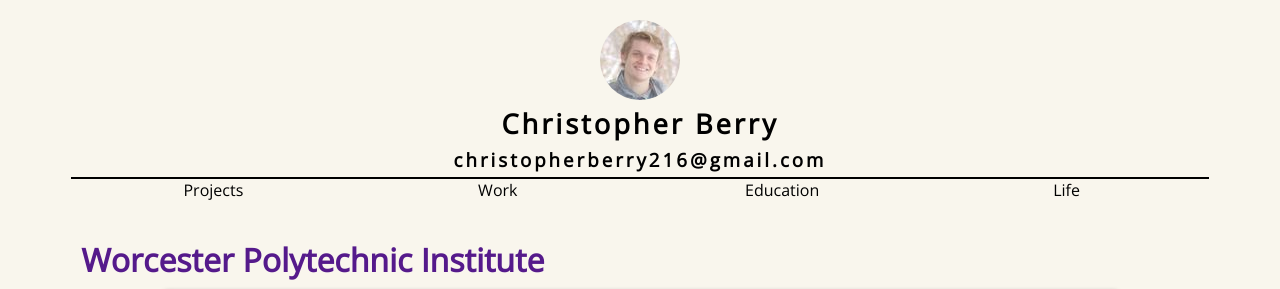
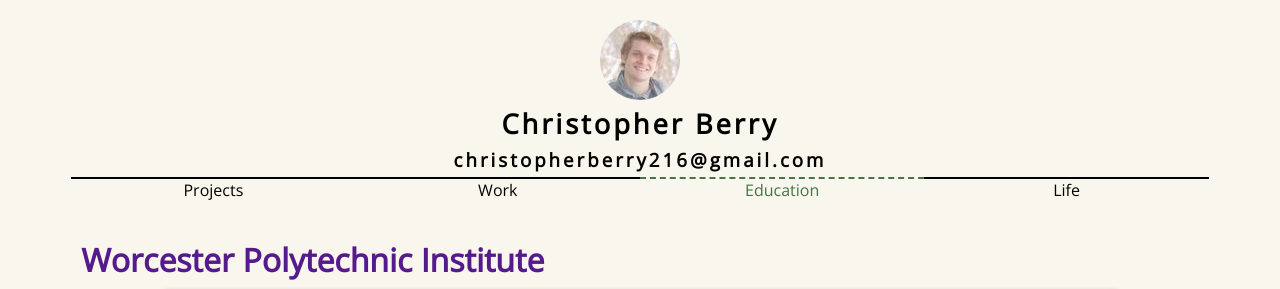
Before and after one commit to cberry216/resume-site, a Django app: page /education/ in a window 1280 px wide. Shown: the top 289 px of the page. Run offline with Django 3.2, Linux system fonts and the light colour scheme; data comes from the database, SQL or seed files in the repository; parts of the project's set-up code (start-up, migrations or seed data) failed here and were passed over.

Commit message:
Added menu link active functionality.

```diff
--- a/resume_site/static/css/style.css
+++ b/resume_site/static/css/style.css
@@ -49,6 +49,15 @@ body {
 	text-align: center;
 }
 
+.menu__item--active {
+	/* border-color: green; */
+	border-top: 2px dashed #467446;
+}
+
+.menu__item--active a {
+	color: #467446;
+}
+
 .menu__link {
 	color: black;
 	text-decoration: none;
@@ -86,6 +95,10 @@ body {
 .list {
 	display: flex;
 	flex-direction: column;
+}
+
+.hidden {
+	display: none;
 }
 
 .item {
--- /dev/null
+++ b/resume_site/static/js/script.js
@@ -0,0 +1,19 @@
+function setCurrentMenu() {
+  currentMenuStyle = 'menu__item--' + document.querySelector(".current-menu").innerHTML;
+  menuItems = document.querySelectorAll('.menu__item');
+  for(let i = 0; i < menuItems.length; i++) {
+    if(menuItems[i].classList.contains(currentMenuStyle)) {
+      menuItems[i].classList.toggle('menu__item--active');
+    }
+  }
+  console.log(currentMenuStyle);
+  // menuItem = document.querySelectorAll('.menu__item');
+  // for(let i = 0; i < menuItem.length; i++)
+  // console.log(menuItem.classList.contains('menu__item--projects'))
+}
+
+function run() {
+  setCurrentMenu();
+}
+
+window.onload = run;
--- a/resume_site/templates/base.html
+++ b/resume_site/templates/base.html
@@ -16,12 +16,13 @@
       <h3 class="header__subtitle">christopherberry216@gmail.com</h3>
     </div>
     <div class="menu">
-      <div class="menu__item"><a href="{% url 'projects:project_list' %}" class="menu__link" id="projects_link">Projects</a></div>
-      <div class="menu__item"><a href="{% url 'work:job_list' %}" class="menu__link" id="work_link">Work</a></div>
-      <div class="menu__item"><a href="{% url 'education:education_list' %}" class="menu__link" id="education_link">Education</a></div>
-      <div class="menu__item"><a href="{% url 'life:experience_list' %}" class="menu__link" id="life_link">Life</a></div>
+      <div class="menu__item menu__item--projects"><a href="{% url 'projects:project_list' %}" class="menu__link" id="projects_link">Projects</a></div>
+      <div class="menu__item menu__item--work"><a href="{% url 'work:job_list' %}" class="menu__link" id="work_link">Work</a></div>
+      <div class="menu__item menu__item--education"><a href="{% url 'education:education_list' %}" class="menu__link" id="education_link">Education</a></div>
+      <div class="menu__item menu__item--life"><a href="{% url 'life:experience_list' %}" class="menu__link" id="life_link">Life</a></div>
     </div>
   </div>
   {% block content %}{% endblock content %}
+  <script src="{% static 'js/script.js' %}"></script>
 </body>
 </html>
--- a/resume_site/templates/education/education_list.html
+++ b/resume_site/templates/education/education_list.html
@@ -4,6 +4,7 @@
 
 {% block content %}
 <div class="list">
+  <span class="current-menu hidden">education</span>
   {% for college in colleges %}
   <div class="item">
     <h2 class="item__title"><a href="{{ college.get_absolute_url }}">{{ college.college }}</a></h2>
--- a/resume_site/templates/life/experience_list.html
+++ b/resume_site/templates/life/experience_list.html
@@ -4,6 +4,7 @@
 
 {% block content %}
 <div class="list">
+  <span class="current-menu hidden">life</span>
   {% for experience in experiences %}
   <div class="item">
     <h2 class="item__title"><a href="{{ experience.get_absolute_url }}">{{ experience.name }}</a></h2>
--- a/resume_site/templates/projects/project_list.html
+++ b/resume_site/templates/projects/project_list.html
@@ -18,6 +18,7 @@
 </div>
 {% endif %}
 <div class="list">
+  <span class="current-menu hidden">projects</span>
   {% for project in project_list %}
   <div class="item">
     <h2 class="item__title"><a href="{{ project.get_absolute_url }}">{{ project.title }}</a></h2>
--- a/resume_site/templates/work/job_list.html
+++ b/resume_site/templates/work/job_list.html
@@ -4,6 +4,7 @@
 
 {% block content %}
 <div class="list">
+  <span class="current-menu hidden">work</span>
   {% for job in jobs %}
   <div class="item">
     <h2 class="item__title"><a href="{{ job.get_absolute_url }}">{{ job.company }} - {{ job.title }}</a></h2>
```
Lines whose indentation alone changed are shown as unchanged.
